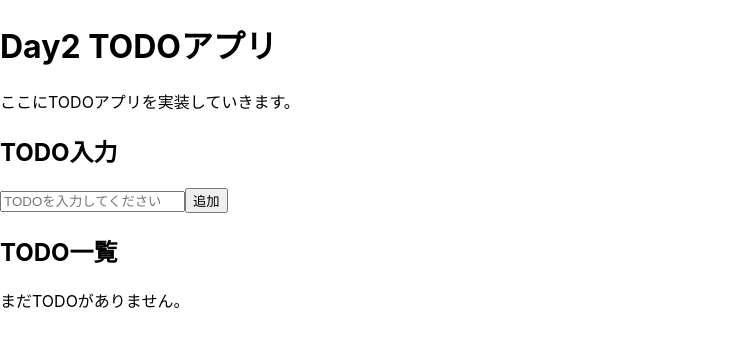
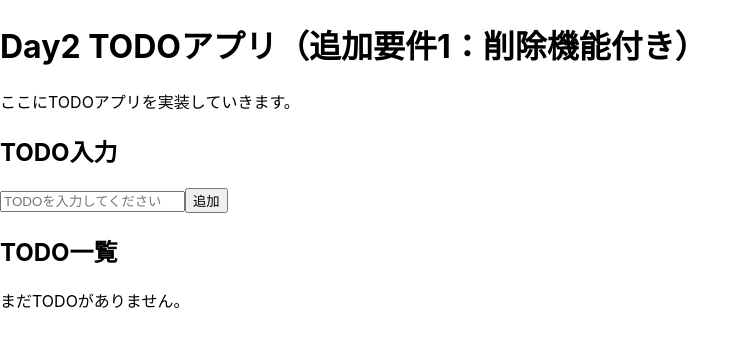
Before and after one commit to Wataru198/react-course, a React (Create React App) app in the folder react-tutorial/: page / in a window 1280 px wide. Shown: the top 346 px of the page, without its empty margins (0-749 px from the left). Built offline with nearby package versions, Linux system fonts and the light colour scheme.

Commit message:
Add delete function to Day2 TODO app (task_1)

```diff
--- a/react-tutorial/src/App.js
+++ b/react-tutorial/src/App.js
@@ -87,12 +87,21 @@ function App() {
     setTodos(updatedTodos);
   };
 
+  // 「削除」ボタンがクリックされたときに実行される処理
+  const handleDeleteTodo = (id) => {
+    // 指定されたid以外のTODOだけを残した新しい配列を作る
+    const filteredTodos = todos.filter((todo) => todo.id !== id);
+
+    // 状態を更新して画面に反映させる
+    setTodos(filteredTodos);
+  };
+
   // 画面に表示する内容を返す
   return (
     // アプリ全体を囲むdivタグ
     <div>
       {/* アプリのタイトルを表示する */}
-      <h1>Day2 TODOアプリ</h1>
+      <h1>Day2 TODOアプリ（追加要件1：削除機能付き）</h1>
 
       {/* TODOアプリの説明文 */}
       <p>ここにTODOアプリを実装していきます。</p>
@@ -134,10 +143,13 @@ function App() {
               <span
                 style={{
                   textDecoration: todo.completed ? "line-through" : "none", // 完了なら取り消し線を引く
+                  marginRight: "8px", // 文字と削除ボタンの間に余白を入れる
                 }}
               >
                 {todo.text}
               </span>
+              {/* このTODOを削除するためのボタン */}
+              <button onClick={() => handleDeleteTodo(todo.id)}>削除</button>
             </li>
           ))}
         </ul>
```
